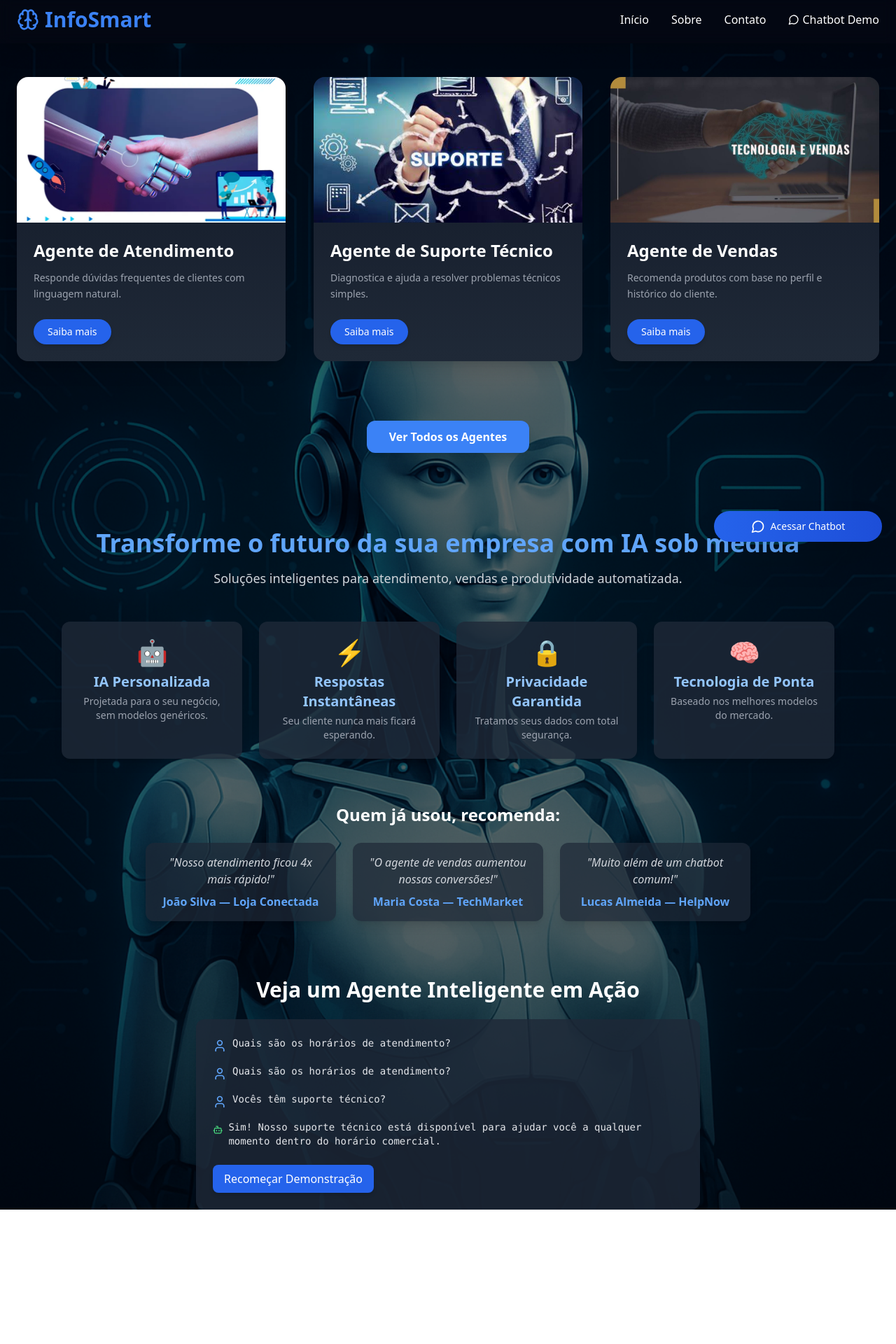
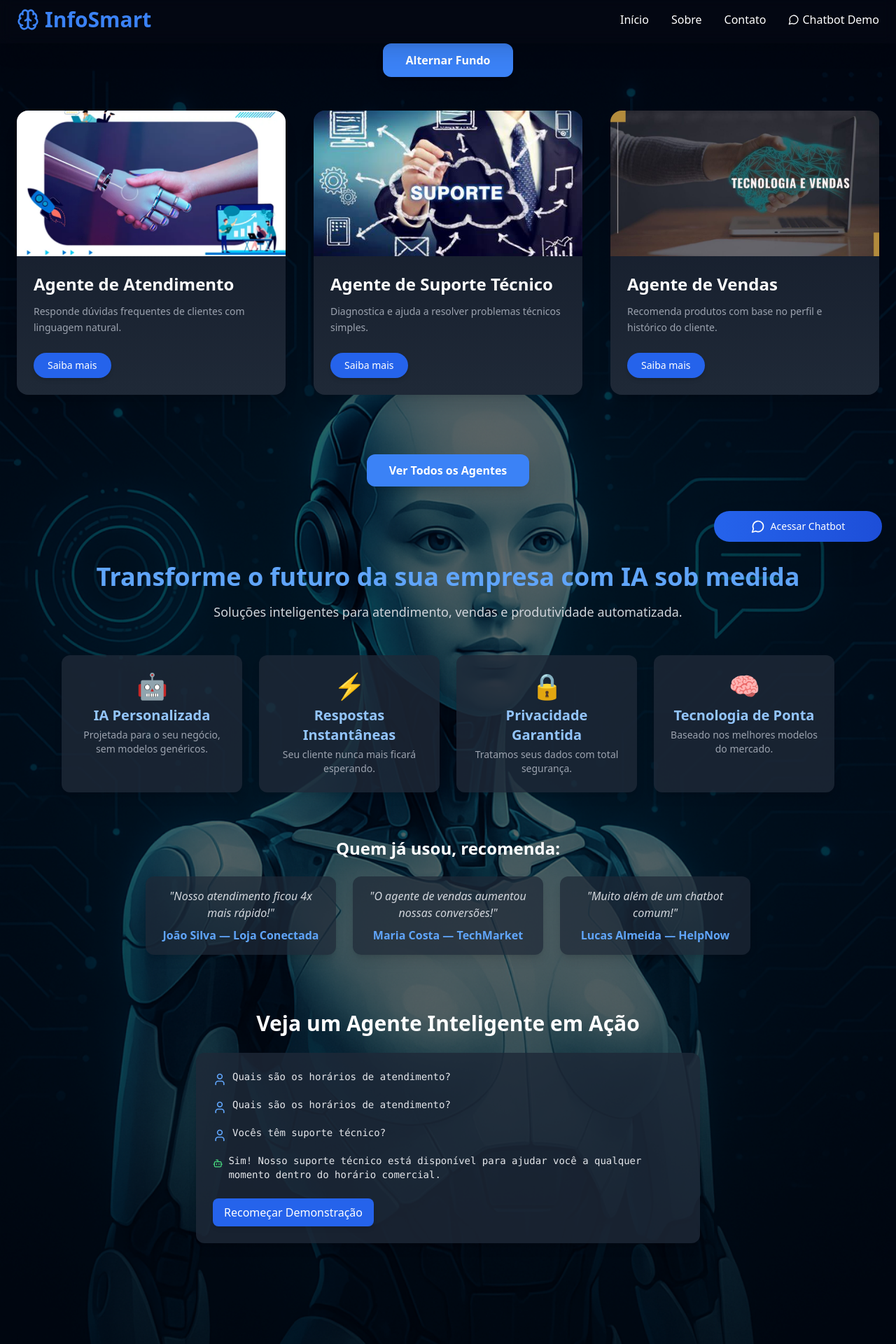
Before and after one commit to Vinisilva0010/InfoSmart-Agents, a React (Create React App) app: page / in a window 1280 px wide. Shown: the part 6-1926 px from the top of the page at 70% size. Before the commit the page ends 1734 px from the top, so only its background shows below. Built offline with nearby package versions, Linux system fonts and the light colour scheme.

Commit message:
atualizar

```diff
--- a/src/pages/Home.tsx
+++ b/src/pages/Home.tsx
@@ -1,8 +1,7 @@
 import React, { useState, useEffect } from "react";
-import { Card, CardContent } from "../components/ui/Card";
 import { Link } from "react-router-dom";
+import AgenteCardList from "../components/AgenteCardList";
 import { Bot, User } from "lucide-react";
-import AgenteCardList from "../components/AgenteCardList";
 
 // 🔲 Componente de Demonstração Simulada
 function SimulatedChat() {
@@ -89,23 +88,49 @@ function SimulatedChat() {
 
 // 🔲 Página Principal
 export default function Home() {
+  // Estado para alternar entre imagem e vídeo
+  const [isVideo, setIsVideo] = useState(false);
+
+  // Função para alternar entre imagem e vídeo
+  const toggleBackground = () => {
+    setIsVideo((prev) => !prev);
+  };
+
   return (
     <div className="relative min-h-screen text-white flex flex-col items-center">
-      {/* 🔲 Background com imagem e overlay escuro */}
+      {/* 🔲 Background alternando entre imagem e vídeo */}
       <div
         className="absolute inset-0 z-0"
         style={{
-          backgroundImage: "url('/images/background.jpg')",
+          backgroundImage: isVideo ? "none" : "url('/images/background.jpg')", // Imagem de fundo
           backgroundSize: "cover",
           backgroundPosition: "center",
           backgroundRepeat: "no-repeat",
         }}
       />
+
+      {isVideo && (
+        <div className="absolute inset-0 z-0">
+          <video autoPlay loop muted className="w-full h-full object-cover">
+            <source src="/video/video.mp4" type="video/mp4" />
+            Seu navegador não suporta o formato de vídeo.
+          </video>
+        </div>
+      )}
+
       <div className="absolute inset-0 bg-black opacity-60 z-0" />
 
-     <div className="relative z-10 w-full flex flex-col items-center">
-  {/* 🔲 Cards atualizados com botão Saiba Mais */}
-  <AgenteCardList />
+      <div className="relative z-10 w-full flex flex-col items-center">
+        {/* 🔲 Botão para alternar entre imagem e vídeo */}
+        <button
+          onClick={toggleBackground}
+          className="bg-blue-500 hover:bg-blue-700 text-white font-semibold py-3 px-8 rounded-xl shadow-lg transition duration-300 ease-in-out transform hover:scale-105"
+        >
+          Alternar Fundo
+        </button>
+
+        {/* 🔲 Cards atualizados com botão Saiba Mais */}
+        <AgenteCardList />
 
         <div className="mt-12 mb-20">
           <Link
@@ -173,6 +198,20 @@ export default function Home() {
         <SimulatedChat />
       </div>
 
+      {/* 🔲 Footer */}
+      <footer className="w-full bg-gray-800 text-white py-6 mt-12">
+        <div className="container mx-auto text-center">
+          <p>&copy; 2025 InfoSmart - Todos os direitos reservados</p>
+          <p>
+            <Link to="/about" className="text-blue-400 hover:underline">
+              Sobre Nós
+            </Link> |
+            <a href="https://github.com/infosmart/demo" target="_blank" rel="noopener noreferrer" className="text-blue-400 hover:underline">
+              GitHub
+            </a>
+          </p>
+        </div>
+      </footer>
     </div>
   );
 }
```
Also changed, not shown: 1 other file (tests, documents, lock files or other folders).
